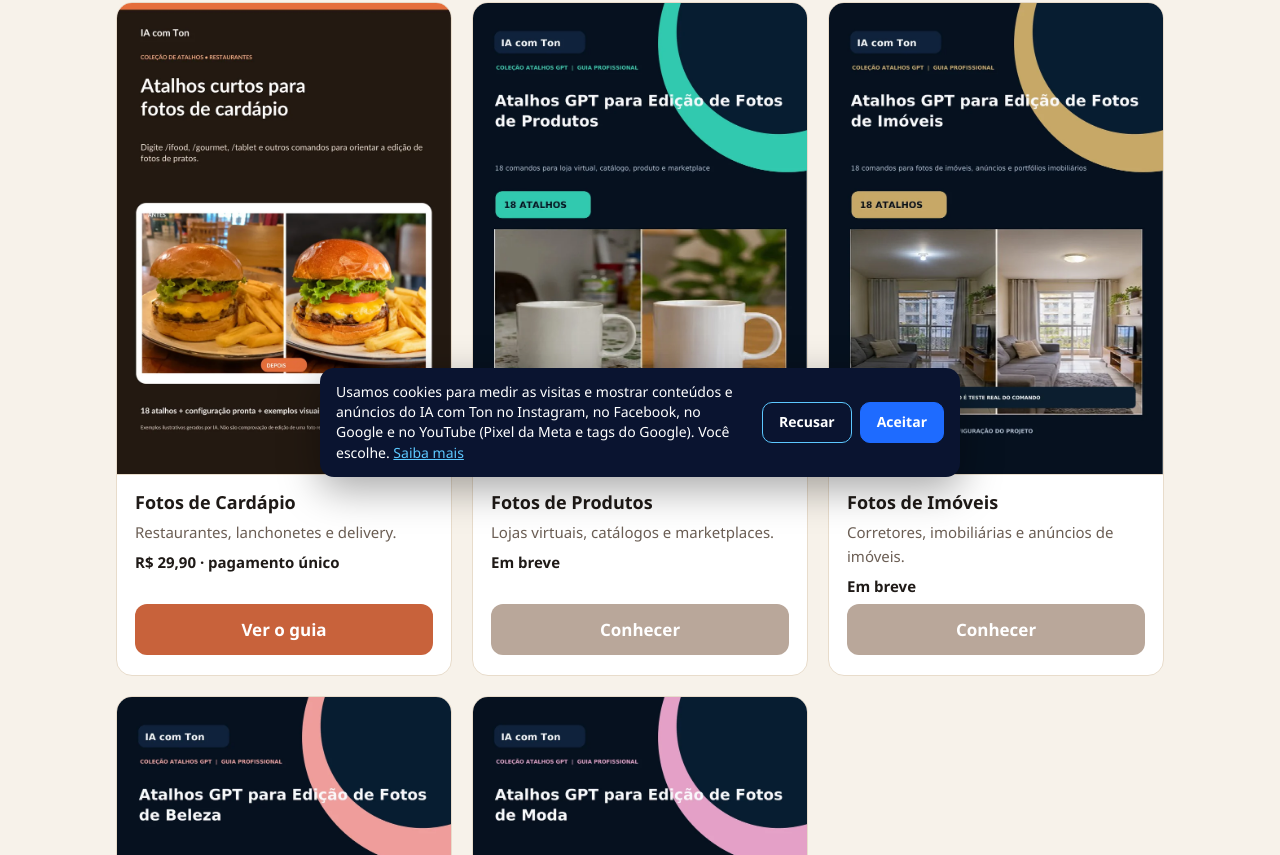
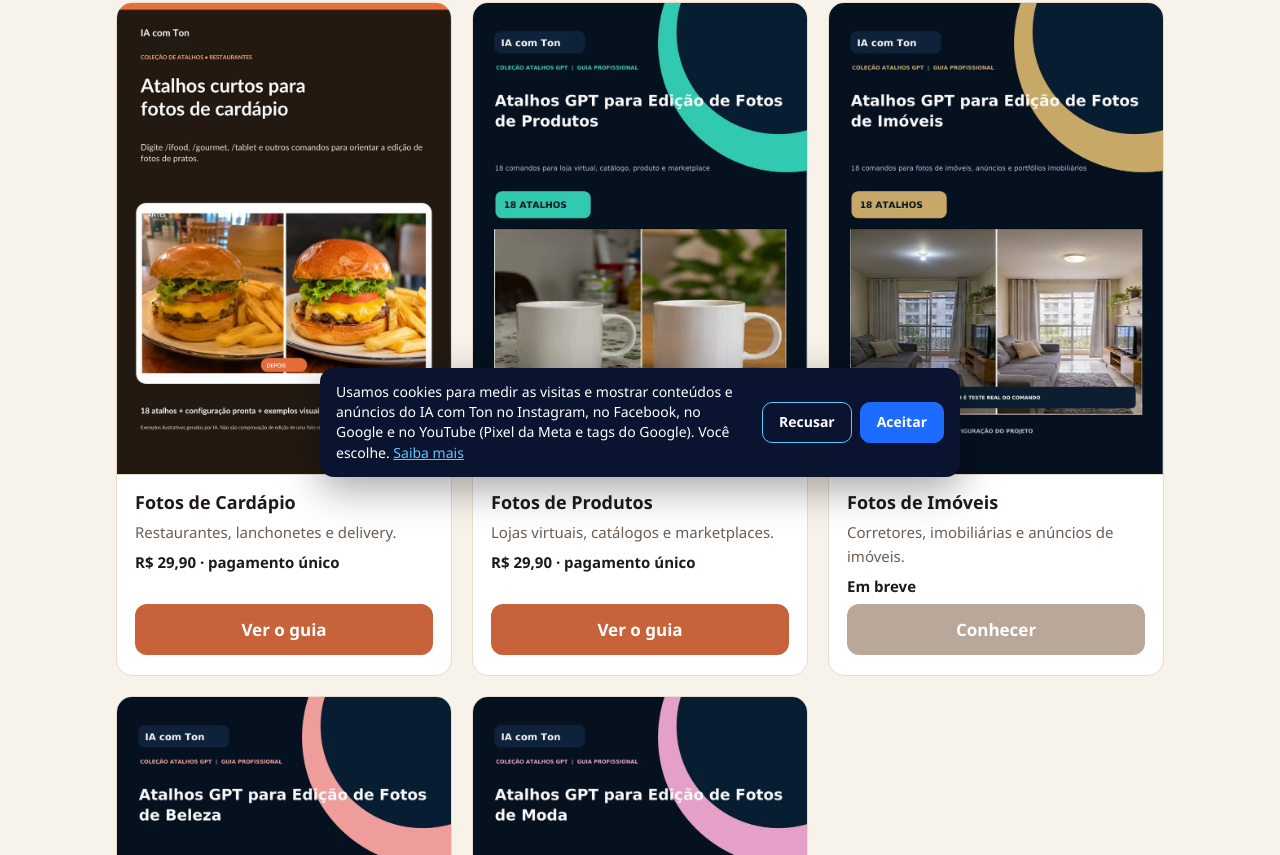
Before and after one commit to metonsoares/iacomton, a plain HTML site: page aulas/colecao-atalhos-gpt.html in a window 1280 px wide. Shown: the part 311-1166 px from the top of the page. Drawn offline with Linux system fonts and the light colour scheme.

Commit message:
Atalhos GPT Fotos de Produtos: vendas abertas (R$ 29,90), página indexável, no sitemap e no catálogo
Co-Authored-By: Claude Opus 5.5 <noreply@anthropic.com>

```diff
--- a/aulas/colecao-atalhos-gpt.html
+++ b/aulas/colecao-atalhos-gpt.html
@@ -54,8 +54,8 @@
         <div><h2>Fotos de Cardápio</h2><p>Restaurantes, lanchonetes e delivery.</p><p class="preco">R$ 29,90 · pagamento único</p>
         <a class="btn" href="atalhos-gpt-fotos-cardapio.html?origem=colecao">Ver o guia</a></div></article>
       <article class="item"><img src="atalhos-gpt-fotos-produtos/capa.webp" width="820" height="1159" loading="lazy" alt="Capa do guia Atalhos GPT para fotos de produtos">
-        <div><h2>Fotos de Produtos</h2><p>Lojas virtuais, catálogos e marketplaces.</p><p class="preco" data-slug="atalhos-gpt-fotos-produtos">Em breve</p>
-        <a class="btn breve" href="atalhos-gpt-fotos-produtos.html?origem=colecao">Conhecer</a></div></article>
+        <div><h2>Fotos de Produtos</h2><p>Lojas virtuais, catálogos e marketplaces.</p><p class="preco">R$ 29,90 · pagamento único</p>
+        <a class="btn" href="atalhos-gpt-fotos-produtos.html?origem=colecao">Ver o guia</a></div></article>
       <article class="item"><img src="atalhos-gpt-fotos-imoveis/capa.webp" width="820" height="1159" loading="lazy" alt="Capa do guia Atalhos GPT para fotos de imóveis">
         <div><h2>Fotos de Imóveis</h2><p>Corretores, imobiliárias e anúncios de imóveis.</p><p class="preco">Em breve</p>
         <a class="btn breve" href="atalhos-gpt-fotos-imoveis.html?origem=colecao">Conhecer</a></div></article>
--- a/sitemap.xml
+++ b/sitemap.xml
@@ -7,6 +7,7 @@
   <url><loc>https://iacomton.com.br/aulas/agenda-facil.html</loc><lastmod>2026-11-14</lastmod><changefreq>monthly</changefreq><priority>0.9</priority></url>
   <url><loc>https://iacomton.com.br/aulas/software.html</loc><lastmod>2026-11-13</lastmod><changefreq>monthly</changefreq><priority>0.8</priority></url>
   <url><loc>https://iacomton.com.br/aulas/atalhos-gpt-fotos-cardapio.html</loc><lastmod>2026-11-16</lastmod><changefreq>monthly</changefreq><priority>0.9</priority></url>
+  <url><loc>https://iacomton.com.br/aulas/atalhos-gpt-fotos-produtos.html</loc><lastmod>2026-11-16</lastmod><changefreq>monthly</changefreq><priority>0.9</priority></url>
   <url><loc>https://iacomton.com.br/privacidade.html</loc><lastmod>2026-11-10</lastmod><changefreq>yearly</changefreq><priority>0.2</priority></url>
   <url><loc>https://iacomton.com.br/termos.html</loc><lastmod>2026-11-10</lastmod><changefreq>yearly</changefreq><priority>0.2</priority></url>
   <url><loc>https://iacomton.com.br/exclusao-de-dados.html</loc><lastmod>2026-11-10</lastmod><changefreq>yearly</changefreq><priority>0.2</priority></url>
```
Also changed, not shown: aulas/atalhos-gpt-fotos-produtos.html (+5 -6 lines).
